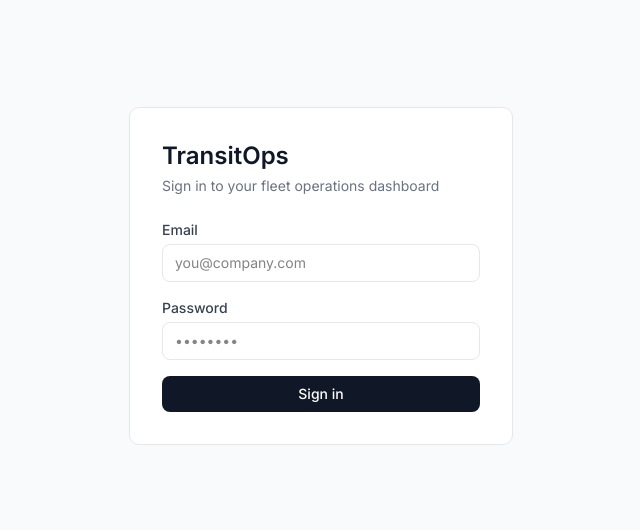
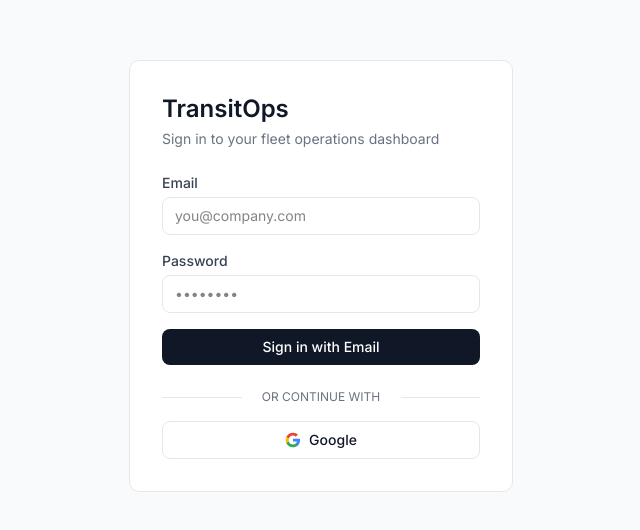
Before and after one commit to SHIVKUMAR908173/transit-ops, a Next.js app in the folder transitops/: page /login in a window 1280 px wide. Shown: the part 124-654 px from the top of the page, without its empty margins (319-959 px from the left). Built offline with nearby package versions, Linux system fonts and the light colour scheme.

Commit message:
feat: add Google OAuth button and callback

```diff
--- /dev/null
+++ b/transitops/app/auth/callback/route.ts
@@ -0,0 +1,19 @@
+import { NextResponse } from 'next/server'
+import { createClient } from '@/lib/supabase/server'
+
+export async function GET(request: Request) {
+  const { searchParams, origin } = new URL(request.url)
+  const code = searchParams.get('code')
+  const next = searchParams.get('next') ?? '/dashboard'
+
+  if (code) {
+    const supabase = await createClient()
+    const { error } = await supabase.auth.exchangeCodeForSession(code)
+    if (!error) {
+      return NextResponse.redirect(`${origin}${next}`)
+    }
+  }
+
+  // return the user to an error page with instructions
+  return NextResponse.redirect(`${origin}/login?error=oauth`)
+}
--- a/transitops/app/login/page.tsx
+++ b/transitops/app/login/page.tsx
@@ -2,6 +2,7 @@
 
 import { useState } from "react";
 import { signIn } from "@/lib/actions/auth";
+import { createClient } from "@/lib/supabase/client";
 
 export default function LoginPage() {
   const [error, setError] = useState<string | null>(null);
@@ -16,6 +17,24 @@
       setLoading(false);
     }
     // If successful, signIn redirects — no need to setLoading(false)
+  }
+
+  async function handleGoogleSignIn() {
+    setLoading(true);
+    setError(null);
+    const supabase = createClient();
+
+    const { error } = await supabase.auth.signInWithOAuth({
+      provider: "google",
+      options: {
+        redirectTo: `${window.location.origin}/auth/callback`,
+      },
+    });
+
+    if (error) {
+      setError(error.message);
+      setLoading(false);
+    }
   }
 
   return (
@@ -73,9 +92,41 @@
               disabled={loading}
               className="w-full bg-gray-900 text-white hover:bg-gray-800 rounded-md px-4 py-2 text-sm font-medium transition-colors duration-150 disabled:opacity-50 disabled:cursor-not-allowed"
             >
-              {loading ? "Signing in..." : "Sign in"}
+              {loading ? "Signing in..." : "Sign in with Email"}
             </button>
           </form>
+
+          <div className="mt-6 flex items-center justify-between">
+            <span className="w-1/5 border-b border-gray-200 lg:w-1/4"></span>
+            <span className="text-xs text-center text-gray-500 uppercase">or continue with</span>
+            <span className="w-1/5 border-b border-gray-200 lg:w-1/4"></span>
+          </div>
+
+          <button
+            onClick={handleGoogleSignIn}
+            disabled={loading}
+            className="mt-4 w-full flex items-center justify-center gap-2 bg-white text-gray-900 border border-gray-200 hover:bg-gray-50 rounded-md px-4 py-2 text-sm font-medium transition-colors duration-150 disabled:opacity-50"
+          >
+            <svg className="w-4 h-4" viewBox="0 0 24 24">
+              <path
+                d="M22.56 12.25c0-.78-.07-1.53-.2-2.25H12v4.26h5.92c-.26 1.37-1.04 2.53-2.21 3.31v2.77h3.57c2.08-1.92 3.28-4.74 3.28-8.09z"
+                fill="#4285F4"
+              />
+              <path
+                d="M12 23c2.97 0 5.46-.98 7.28-2.66l-3.57-2.77c-.98.66-2.23 1.06-3.71 1.06-2.86 0-5.29-1.93-6.16-4.53H2.18v2.84C3.99 20.53 7.7 23 12 23z"
+                fill="#34A853"
+              />
+              <path
+                d="M5.84 14.09c-.22-.66-.35-1.36-.35-2.09s.13-1.43.35-2.09V7.07H2.18C1.43 8.55 1 10.22 1 12s.43 3.45 1.18 4.93l2.85-2.22.81-.62z"
+                fill="#FBBC05"
+              />
+              <path
+                d="M12 5.38c1.62 0 3.06.56 4.21 1.64l3.15-3.15C17.45 2.09 14.97 1 12 1 7.7 1 3.99 3.47 2.18 7.07l3.66 2.84c.87-2.6 3.3-4.53 6.16-4.53z"
+                fill="#EA4335"
+              />
+            </svg>
+            Google
+          </button>
         </div>
       </div>
     </div>
```
